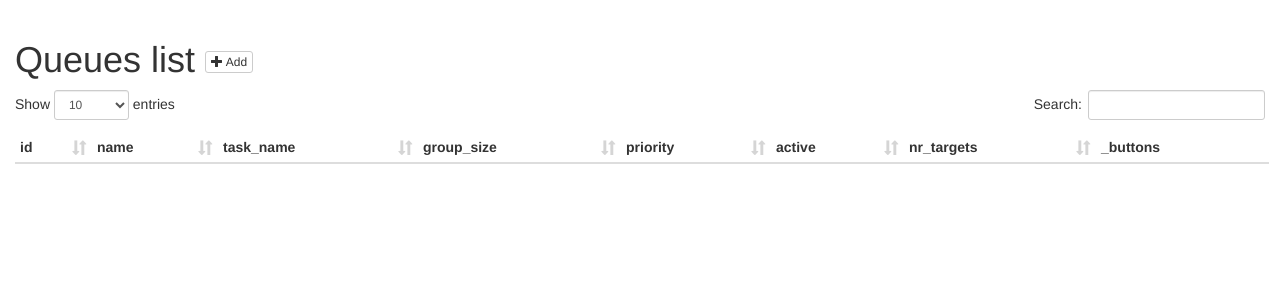
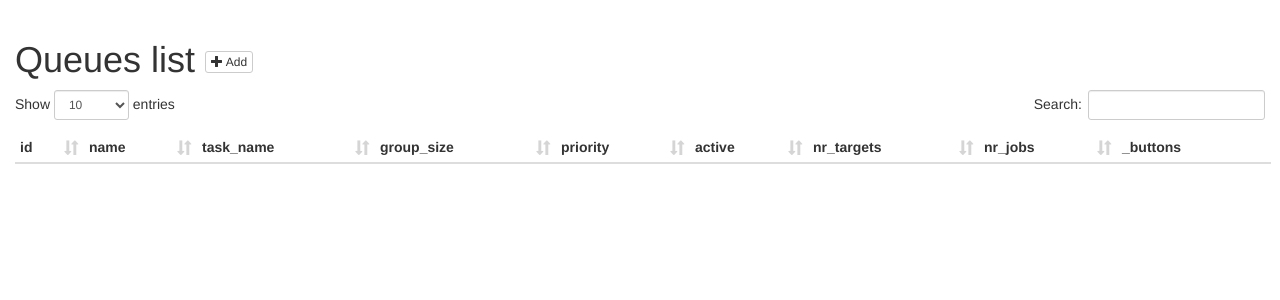
Before and after one commit to bodik/sner4, a Flask app: template sner/server/templates/scheduler/queue/list.html in a window 1280 px wide. Shown: the part 52-352 px from the top of the page. Run offline with Flask 2, Linux system fonts and the light colour scheme; the template is opened without the code that fills it, so the values that code supplies are empty; some libraries are stand-ins or nearby versions.

Commit message:
server: add number of jobs in queue list view

```diff
--- a/sner/server/controller/scheduler/queue.py
+++ b/sner/server/controller/scheduler/queue.py
@@ -39,10 +39,11 @@ def queue_list_json_route():
         ColumnDT(Queue.priority, mData='priority'),
         ColumnDT(Queue.active, mData='active'),
         ColumnDT(func.count(func.distinct(Target.id)), mData='nr_targets', global_search=False),
+        ColumnDT(func.count(func.distinct(Job.id)), mData='nr_jobs', global_search=False),
         ColumnDT('1', mData='_buttons', search_method='none', global_search=False)
     ]
     query = db.session.query().select_from(Queue) \
-        .outerjoin(Task, Queue.task_id == Task.id).outerjoin(Target, Queue.id == Target.queue_id) \
+        .outerjoin(Task, Queue.task_id == Task.id).outerjoin(Target, Queue.id == Target.queue_id).outerjoin(Job, Queue.id == Job.queue_id) \
         .group_by(Queue.id, Task.id)
     if 'filter' in request.values:
         query = apply_filters(query, filter_parser.parse(request.values.get('filter')), do_auto_join=False)
--- a/sner/server/templates/scheduler/queue/list.html
+++ b/sner/server/templates/scheduler/queue/list.html
@@ -20,6 +20,7 @@
 			dt_column('priority'),
 			dt_column('active'),
 			dt_column('nr_targets'),
+			dt_column('nr_jobs'),
 			dt_column_buttons(scheduler_pagepart_queue_controls)
 		],
 		'drawCallback': function (settings) {
```
